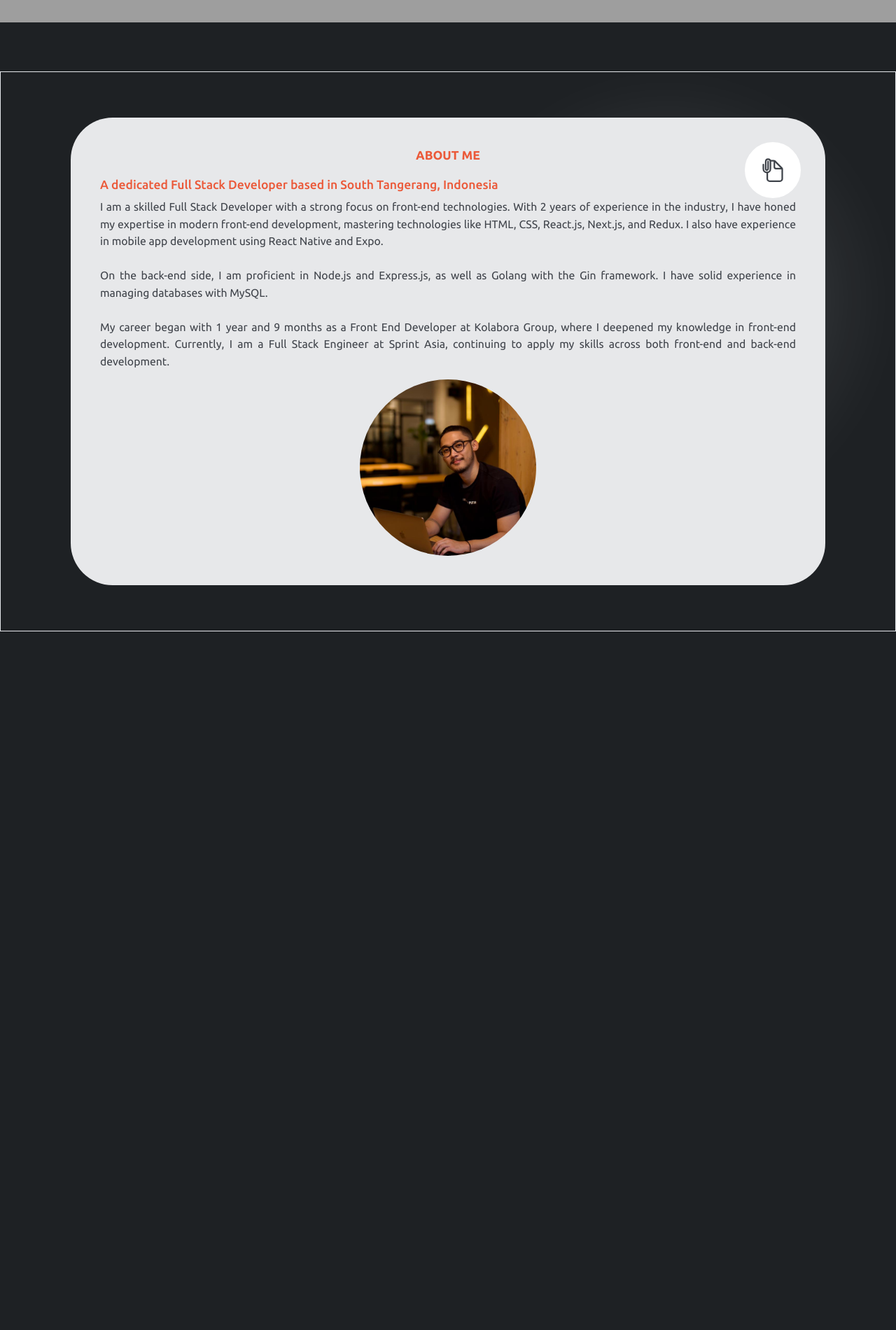
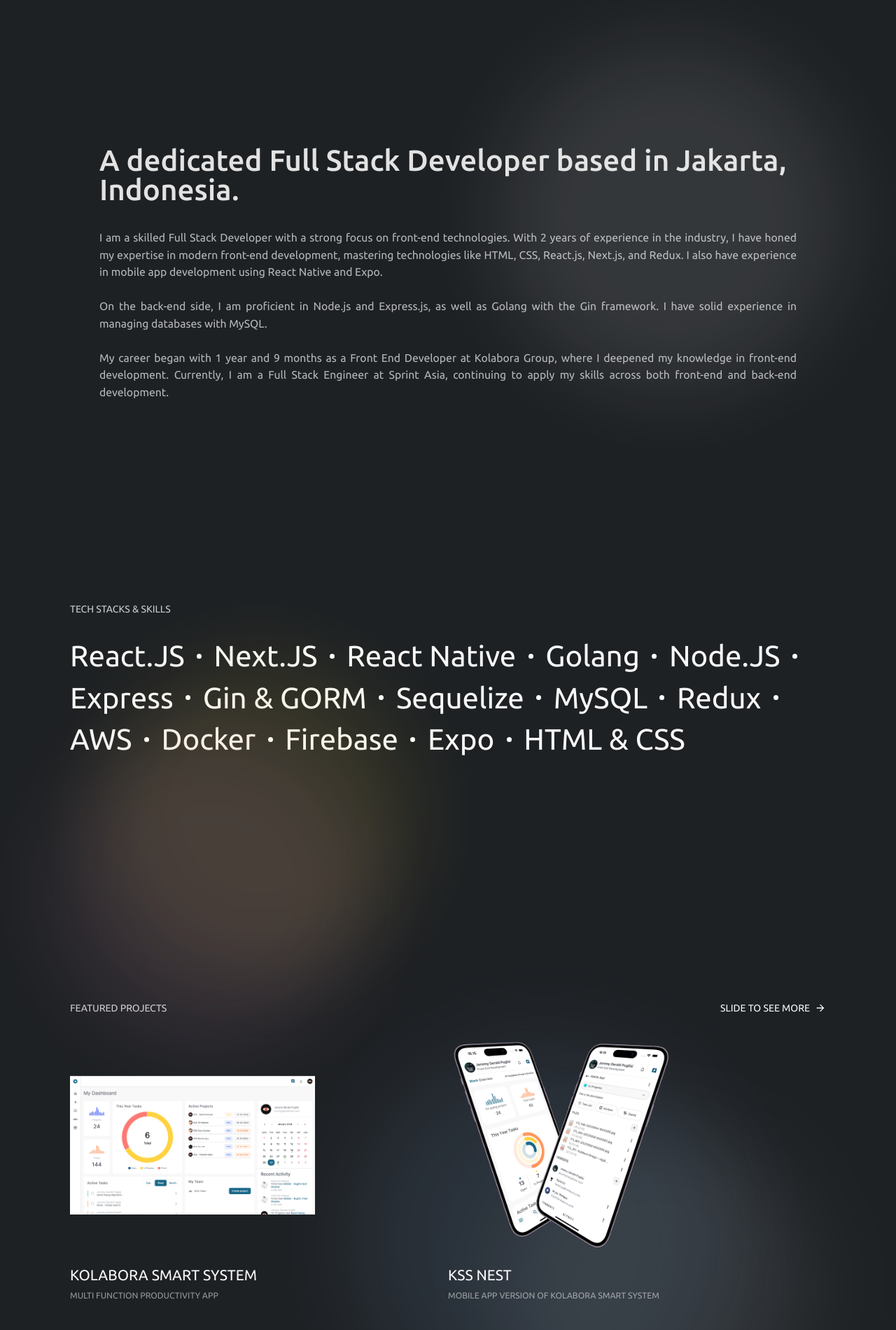
Before and after one commit to jrmygp/porto-fe, a React (Vite) app: page / in a window 1280 px wide. Shown: the part 880-2780 px from the top of the page at 70% size. Before the commit the page ends 1782 px from the top, so only its background shows below. Built offline with nearby package versions, Linux system fonts and the light colour scheme; grey boxes are pictures that could not be loaded.

Commit message:
UI : greater ui/ux improvements

```diff
--- a/package.json
+++ b/package.json
@@ -19,6 +19,7 @@
     "react-icons": "^5.0.0",
     "react-multi-carousel": "^2.8.4",
     "react-responsive-modal": "^6.4.2",
+    "swiper": "^11.1.11",
     "yup": "^1.3.3"
   },
   "devDependencies": {
--- a/src/App.jsx
+++ b/src/App.jsx
@@ -4,17 +4,16 @@
 import Navbar from "./components/Navbar/Navbar";
 import classes from "./App.module.css";
 import MobileMenuList from "./components/MobileMenuList";
-import { Parallax, ParallaxLayer } from "@react-spring/parallax";
 import AboutMe from "./components/AboutMe/AboutMe";
 import AnimationWrapper from "./components/AnimationWrapper";
 import Footer from "./components/Footer/Footer";
 import ProjectsV2 from "./components/ProjectsV2/ProjectsV2";
-import Background from "./assets/texture1.gif";
 
 function App() {
+  const indicatorRef = useRef(null);
+  const textRef = useRef(null);
   const [menuIsOpen, setMenuIsOpen] = useState(false);
-  const [isVisible, setIsVisible] = useState(true);
-  const textRef = useRef(null);
+  const [isNearBottom, setIsNearBottom] = useState(false);
 
   const toggleMenu = () => {
     setMenuIsOpen(!menuIsOpen);
@@ -53,34 +52,29 @@
     }
   }, []);
 
-  // useEffect(() => {
-  //   const handleScroll = () => {
-  //     const parallaxElement = parallaxRef.current.container.current;
+  useEffect(() => {
+    const handleScroll = () => {
+      const scrollHeight = document.documentElement.scrollHeight;
+      const scrollTop = document.documentElement.scrollTop;
+      const clientHeight = window.innerHeight;
 
-  //     // Trigger hide 300px before reaching the bottom
-  //     const earlyTriggerOffset = 200;
-  //     const scrolledToEarlyBottom =
-  //       parallaxElement.scrollTop + parallaxElement.clientHeight >= parallaxElement.scrollHeight - earlyTriggerOffset;
+      // Calculate the distance from the bottom
+      const distanceFromBottom = scrollHeight - (scrollTop + clientHeight);
 
-  //     if (scrolledToEarlyBottom) {
-  //       setIsVisible(false);
-  //     } else {
-  //       setIsVisible(true);
-  //     }
-  //   };
+      // Set isNearBottom to true if the distance is less than or equal to 500px
+      if (distanceFromBottom <= 500) {
+        setIsNearBottom(true);
+      } else {
+        setIsNearBottom(false);
+      }
+    };
 
-  //   const parallaxElement = parallaxRef.current.container.current;
+    window.addEventListener("scroll", handleScroll);
 
-  //   if (parallaxElement) {
-  //     parallaxElement.addEventListener("scroll", handleScroll);
-  //   }
-
-  //   return () => {
-  //     if (parallaxElement) {
-  //       parallaxElement.removeEventListener("scroll", handleScroll);
-  //     }
-  //   };
-  // }, [parallaxRef]);
+    return () => {
+      window.removeEventListener("scroll", handleScroll);
+    };
+  }, []);
 
   return (
     <div className="flex flex-col gap-20">
@@ -88,7 +82,7 @@
         <Navbar />
       </div>
 
-      <div className="flex lg:hidden sticky top-10 z-50 justify-end mr-5">
+      <div className="flex lg:hidden fixed top-10 right-0 z-50 justify-end mr-5">
         <MobileMenuButton toggle={toggleMenu} isOpen={menuIsOpen} />
       </div>
 
@@ -100,7 +94,7 @@
         <div className={classes.container}>
           <div className={`${classes["layer"]} ${classes["dark_layer"]}`}>
             <div
-              className={`text-6xl lg:text-8xl ${classes["text_container"]}`}
+              className={`text-5xl md:text-8xl ${classes["text_container"]}`}
               onMouseEnter={onMouseEnter}
               onMouseLeave={onMouseLeave}
             >
@@ -111,7 +105,7 @@
           </div>
 
           <div className={`${classes["layer"]} ${classes["layer_red"]}`}>
-            <div className={`${`text-6xl lg:text-8xl ${classes["text_container"]}`} ${classes["text_black"]}`}>
+            <div className={`${`text-5xl md:text-8xl ${classes["text_container"]}`} ${classes["text_black"]}`}>
               <div>SOFTWARE</div>
               <div>ENGINEER</div>
               <div>DEVELOPER</div>
@@ -120,17 +114,75 @@
         </div>
       </section>
 
-      <section className="h-screen relative border flex items-center">
-        <div className="absolute top-20 right-20 w-[500px] h-[500px] rounded-full bg-white filter blur-3xl opacity-10 animate-blob" />
+      <section className="h-screen relative flex items-center" id="about-me">
+        <div className="absolute top-20 right-20 w-40 h-40 md:w-[500px] md:h-[500px] rounded-full bg-white filter blur-3xl opacity-10 animate-blob" />
         <AboutMe />
-        {/* <div className="absolute top-10 left-40 w-72 h-72 rounded-full bg-yellow-300 mix-blend-multiply filter blur-xl opacity-70 animate-blob animation-delay-2000"></div>
-        <div className="absolute top-40 left-20 w-72 h-72 rounded-full bg-pink-300 mix-blend-multiply filter blur-xl opacity-70 animate-blob animation-delay-4000"></div> */}
+      </section>
+
+      <section className="h-[700px] md:h-[500px] relative" id="technologies">
+        <div className="absolute top-10 left-40 w-40 h-40 md:w-[500px] md:h-[500px] rounded-full bg-yellow-300  filter blur-3xl opacity-10 animate-blob animation-delay-2000"></div>
+        <div className="absolute top-40 left-20 w-40 h-40 md:w-[500px] md:h-[500px] rounded-full bg-pink-300  filter blur-3xl opacity-10 animate-blob animation-delay-2000"></div>
+
+        <div className="flex flex-col gap-10 px-2 md:px-[100px] lg:px-[400px] font-ubuntu">
+          <AnimationWrapper delay={1}>
+            <p className="opacity-80">TECH STACKS & SKILLS</p>
+          </AnimationWrapper>
+
+          <AnimationWrapper delay={1.5}>
+            <div className="flex items-center gap-5 flex-wrap">
+              <p className="text-5xl">React.JS</p>
+              <div className="bg-white rounded-full h-2 w-2" />
+              <p className="text-5xl">Next.JS</p>
+              <div className="bg-white rounded-full h-2 w-2" />
+              <p className="text-5xl">React Native</p>
+              <div className="bg-white rounded-full h-2 w-2" />
+              <p className="text-5xl">Golang</p>
+              <div className="bg-white rounded-full h-2 w-2" />
+              <p className="text-5xl">Node.JS</p>
+              <div className="bg-white rounded-full h-2 w-2" />
+              <p className="text-5xl">Express</p>
+              <div className="bg-white rounded-full h-2 w-2" />
+              <p className="text-5xl">Gin & GORM</p>
+              <div className="bg-white rounded-full h-2 w-2" />
+              <p className="text-5xl">Sequelize</p>
+              <div className="bg-white rounded-full h-2 w-2" />
+              <p className="text-5xl">MySQL</p>
+              <div className="bg-white rounded-full h-2 w-2" />
+              <p className="text-5xl">Redux</p>
+              <div className="bg-white rounded-full h-2 w-2" />
+              <p className="text-5xl">AWS</p>
+              <div className="bg-white rounded-full h-2 w-2" />
+              <p className="text-5xl">Docker</p>
+              <div className="bg-white rounded-full h-2 w-2" />
+              <p className="text-5xl">Firebase</p>
+              <div className="bg-white rounded-full h-2 w-2" />
+              <p className="text-5xl">Expo</p>
+              <div className="bg-white rounded-full h-2 w-2" />
+              <p className="text-5xl">HTML & CSS</p>
+            </div>
+          </AnimationWrapper>
+        </div>
+      </section>
+
+      <section className="h-screen relative" id="projects">
+        <div className="absolute top-40 right-20 w-40 h-40 md:w-[500px] md:h-[500px] rounded-full bg-pink-300 filter blur-3xl mix-blend-luminosity opacity-10 animate-blob animation-delay-2000"></div>
+        <div className="absolute top-40 right-80 w-40 h-40 md:w-[500px] md:h-[500px] rounded-full bg-blue-300 filter blur-3xl opacity-10 animate-blob animation-delay-4000"></div>
+
+        <ProjectsV2 />
+      </section>
+
+      <section className="h-[500px] relative">
+        <div className="absolute left-32 right-0 ml-auto mr-auto w-40 h-40 md:w-[500px] md:h-[500px] rounded-full bg-green-300 filter blur-3xl opacity-10 animate-blob animation-delay-2000"></div>
+        <div className="absolute -left-32 right-0 ml-auto mr-auto w-40 h-40 md:w-[500px] md:h-[500px] rounded-full bg-red-300 filter blur-3xl opacity-10 animate-blob animation-delay-4000"></div>
+
+        <Footer />
       </section>
 
       <div
-        className={`${classes["circle-wrapper"]} transition-opacity duration-500 ${
-          isVisible ? "opacity-100" : "opacity-0"
-        }`}
+        ref={indicatorRef}
+        className={`${classes["circle-wrapper"]} ${
+          isNearBottom ? "opacity-0" : "opacity-100"
+        } transition-opacity duration-500`}
       >
         <div className={classes.circle}>
           <div className={classes.text}>
--- a/src/App.module.css
+++ b/src/App.module.css
@@ -37,7 +37,6 @@
 }
 
 .text_container {
-  width: 380px;
   padding: 20px;
   display: flex;
   flex-direction: column;
@@ -104,8 +103,3 @@
   font-size: 1.2em;
   transform-origin: 0 100px;
 }
-.arrow {
-  height: 100px;
-  width: 1px;
-  border: 1px solid #3f434a;
-}
--- a/src/components/AboutMe/AboutMe.jsx
+++ b/src/components/AboutMe/AboutMe.jsx
@@ -1,60 +1,33 @@
-import AnimatedButton from "../AnimatedButton/AnimatedButton";
 import AnimationWrapper from "../AnimationWrapper";
-import profile from "@/assets/profile-hd2.jpg";
 
 const AboutMe = () => {
-  const downloadResumeHandler = () => {
-    const a = document.createElement("a");
-    a.style.display = "none";
-    a.href = "http://localhost:5173/src/assets/resume.pdf";
-    a.download = "resume jeremy gerald puglisi";
-    a.click();
-    a.remove();
-  };
-
   return (
-    <div className="px-2 md:px-[100px] lg:px-[400px]" id="about-me">
-      <div className="h-full flex flex-col items-center gap-5 justify-center bg-[#e7e8ea] rounded-[60px] relative font-ubuntu px-4 py-12 md:p-12">
-        <AnimationWrapper delay={0.5}>
-          <div className="text-xl lg:text-5xl text-left flex text-primary font-bold">ABOUT ME</div>
+    <div className="px-2 md:px-[100px] lg:px-[400px]">
+      <div className="h-full flex flex-col items-center gap-5 justify-center font-ubuntu px-4 py-12 md:p-12">
+        <div className="flex flex-col gap-10 text-left">
+          <AnimationWrapper delay={1}>
+            <p className="text-5xl font-semibold opacity-90">
+              A dedicated Full Stack Developer based in Jakarta, Indonesia.
+            </p>
           </AnimationWrapper>
 
-        <div className="grid grid-cols-6 gap-4 lg:gap-2">
-          <div className="col-span-6 lg:col-span-4">
-            <AnimationWrapper delay={1}>
-              <div className="flex flex-col gap-2 text-left text-primary ">
-                <p className="text-xl text-text-orange font-semibold">
-                  A dedicated Full Stack Developer based in South Tangerang, Indonesia
-                </p>
-
-                <p className="text-lg text-justify font-normal text-text-primary">
+          <AnimationWrapper delay={1.25}>
+            <p className="text-lg text-justify font-normal opacity-70">
               I am a skilled Full Stack Developer with a strong focus on front-end technologies. With 2 years of
               experience in the industry, I have honed my expertise in modern front-end development, mastering
               technologies like HTML, CSS, React.js, Next.js, and Redux. I also have experience in mobile app
               development using React Native and Expo.
               <br />
               <br />
-                  On the back-end side, I am proficient in Node.js and Express.js, as well as Golang with the Gin
-                  framework. I have solid experience in managing databases with MySQL.
+              On the back-end side, I am proficient in Node.js and Express.js, as well as Golang with the Gin framework.
+              I have solid experience in managing databases with MySQL.
               <br />
               <br />
-                  My career began with 1 year and 9 months as a Front End Developer at Kolabora Group, where I deepened
-                  my knowledge in front-end development. Currently, I am a Full Stack Engineer at Sprint Asia,
-                  continuing to apply my skills across both front-end and back-end development.
+              My career began with 1 year and 9 months as a Front End Developer at Kolabora Group, where I deepened my
+              knowledge in front-end development. Currently, I am a Full Stack Engineer at Sprint Asia, continuing to
+              apply my skills across both front-end and back-end development.
             </p>
-              </div>
           </AnimationWrapper>
-          </div>
-
-          <div className="col-span-6 lg:col-span-2">
-            <AnimationWrapper delay={1.25}>
-              <img alt="profile-img" src={profile} className="w-72 h-72 rounded-full object-cover" />
-            </AnimationWrapper>
-          </div>
-        </div>
-
-        <div className="absolute top-3/4 md:top-10 right-10 opacity-80 md:opacity-100">
-          <AnimatedButton onClick={downloadResumeHandler} />
         </div>
       </div>
     </div>
--- a/src/components/AnimationWrapper.jsx
+++ b/src/components/AnimationWrapper.jsx
@@ -27,7 +27,7 @@
         initial="hidden"
         animate={mainControls}
         transition={{ duration: 0.5, delay: delay || 0.25 }}
-        className={`h-full flex justify-center ${className}`}
+        className={`h-full flex ${className}`}
       >
         {children}
       </motion.div>
--- a/src/components/Navbar/Navbar.jsx
+++ b/src/components/Navbar/Navbar.jsx
@@ -3,8 +3,6 @@
 import { memo, useEffect, useState } from "react";
 
 import { IoLogoGithub, IoLogoLinkedin, IoLogoInstagram } from "react-icons/io";
-
-import classes from "./Navbar.module.css";
 
 function Navbar({ parallaxRef }) {
   const [scrolled, setScrolled] = useState(false);
--- a/src/components/ProjectsV2/ProjectCardV2/ProjectCardV2.jsx
+++ b/src/components/ProjectsV2/ProjectCardV2/ProjectCardV2.jsx
@@ -1,52 +1,30 @@
-import AnimationWrapper from "@/components/AnimationWrapper";
-import { IoMdOpen } from "react-icons/io";
+const ProjectCardV2 = ({ image, title, description, stacks, url }) => {
+  return (
+    <a
+      className="flex flex-col flex-wrap gap-6 w-[350px] group cursor-pointer h-[500px]"
+      href={url}
+      target="_blank"
+      rel="noreferrer"
+    >
+      <div className="overflow-hidden">
+        <img
+          alt="project-img"
+          src={image}
+          className="h-[300px] object-contain transform transition-transform duration-700 ease-in-out group-hover:scale-125"
+        />
+      </div>
 
-const ProjectCardV2 = ({ id, image, title, description, stacks, url }) => {
-  return (
-    <AnimationWrapper delay={0.25}>
-      <div className={`flex flex-wrap gap-6 ${id % 2 == 0 ? "flex-row-reverse" : "flex-row"}`}>
-        <img alt="project-img" src={image} className="w-[450px] rounded-lg object-cover" />
+      <div className="flex flex-col gap-2">
+        <p className="font-ubuntu text-2xl text-left uppercase">{title}</p>
+        <p className="text-sm font-ubuntu text-left opacity-55 uppercase">{description}</p>
 
-        <div className="flex flex-col gap-2 w-full">
-          <p
-            className={`font-bold font-ubuntu text-2xl text-primary text-center ${
-              id % 2 == 0 ? "md:text-right" : "md:text-left"
-            }`}
-          >
-            {title}
-          </p>
-          <p
-            className={`text-lg font-ubuntu font-bold text-text-primary text-center ${
-              id % 2 == 0 ? "md:text-right" : "md:text-left"
-            }`}
-          >
-            {description}
-          </p>
-
-          <div
-            className={`flex items-center gap-2 mt-10 justify-center ${
-              id % 2 == 0 ? "md:justify-end" : "md:justify-start"
-            }`}
-          >
-            {stacks.map((stack, idx) => (
-              <img key={idx} alt={`${stack.img}-img`} src={stack.img} className="h-8 w-8 object-contain rounded-lg" />
-            ))}
-          </div>
-
-          <a
-            className={`flex items-center gap-2 cursor-pointer mt-2 justify-center ${
-              id % 2 == 0 ? "md:justify-end" : "md:justify-start"
-            }`}
-            href={url}
-            target="_blank"
-            rel="noreferrer"
-          >
-            <IoMdOpen size={28} className="text-text-primary" />
-            <p className="font-semibold font-ubuntu text-text-primary text-lg">Live</p>
-          </a>
+        <div className="flex items-center gap-2 mt-10 justify-start">
+          {stacks.map((stack, idx) => (
+            <img key={idx} alt={`${stack.img}-img`} src={stack.img} className="h-8 w-8 object-contain rounded-lg" />
+          ))}
         </div>
       </div>
-    </AnimationWrapper>
+    </a>
   );
 };
 
--- a/src/components/ProjectsV2/ProjectsV2.jsx
+++ b/src/components/ProjectsV2/ProjectsV2.jsx
@@ -1,3 +1,9 @@
+import { Swiper, SwiperSlide } from "swiper/react";
+import { Pagination } from "swiper/modules";
+import "swiper/css";
+import "swiper/css/pagination";
+import { MdArrowForward } from "react-icons/md";
+
 import ProjectCardV2 from "./ProjectCardV2/ProjectCardV2";
 import Nest from "@/assets/project/nest.png";
 import KSS from "@/assets/project/kss.png";
@@ -18,8 +24,10 @@
 import express from "@/assets/express_js.png";
 import mysql from "@/assets/mysql.png";
 import chakra from "@/assets/chakra.png";
+import golang from "@/assets/go.png";
+import gin from "@/assets/gin.png";
 
-import classes from "./ProjectsV2.module.css";
+import AnimationWrapper from "../AnimationWrapper";
 
 const ProjectsV2 = () => {
   const projects = [
@@ -45,7 +53,7 @@
       description: "Digital voucher management app",
       image: Prezent,
       url: "https://www.prezent.id/login",
-      stacks: [{ img: React }, { img: redux }, { img: tailwind }, { img: css }],
+      stacks: [{ img: React }, { img: redux }, { img: tailwind }, { img: golang }, { img: gin }, { img: mysql }],
     },
     {
       id: 4,
@@ -54,7 +62,7 @@
         "Sandeza Bills is a product that connects all billers into one single product to provide all PPOB at one.",
       image: SandezaBills,
       url: "https://sandeza.id/login",
-      stacks: [{ img: React }, { img: redux }, { img: tailwind }, { img: css }],
+      stacks: [{ img: React }, { img: redux }, { img: tailwind }, { img: golang }, { img: gin }, { img: mysql }],
     },
     {
       id: 5,
@@ -91,20 +99,48 @@
   ];
 
   return (
-    <div className={`${classes.container} flex flex-col gap-48 h-[400px] overflow-y-auto`}>
+    <div className="flex flex-col gap-10 px-2 md:px-[100px] lg:px-[400px] font-ubuntu">
+      <AnimationWrapper delay={1}>
+        <div className="w-full flex items-center justify-between">
+          <p className="opacity-80">FEATURED PROJECTS</p>
+          <div className="flex items-center gap-2">
+            <p>SLIDE TO SEE MORE</p>
+            <MdArrowForward size={16} className="mb-0.5" />
+          </div>
+        </div>
+      </AnimationWrapper>
+
+      <AnimationWrapper delay={1.25}>
+        <Swiper
+          pagination={{
+            dynamicBullets: true,
+          }}
+          breakpoints={{
+            310: {
+              slidesPerView: 1,
+            },
+            756: {
+              slidesPerView: 2,
+            },
+          }}
+          modules={[Pagination]}
+          className="w-full"
+        >
           {projects.map((project) => {
             return (
+              <SwiperSlide key={project.id}>
                 <ProjectCardV2
-            key={project.id}
-            id={project.id}
+                  description={project.description}
                   image={project.image}
+                  stacks={project.stacks}
+                  title={project.title}
                   url={project.url}
-            title={project.title}
-            description={project.description}
-            stacks={project.stacks}
                 />
+              </SwiperSlide>
             );
           })}
+        </Swiper>
+      </AnimationWrapper>
     </div>
   );
 };
--- a/src/index.css
+++ b/src/index.css
@@ -7,7 +7,7 @@
     animation-delay: 2s;
   }
   .animation-delay-4000 {
-    animation-delay: 2s;
+    animation-delay: 4s;
   }
 }
 
@@ -82,3 +82,13 @@
   font-weight: 800;
   font-style: normal;
 }
+
+/* Custom pagination bullets */
+.swiper-pagination-bullet {
+  background-color: #888; /* Default color */
+  opacity: 1;
+}
+
+.swiper-pagination-bullet-active {
+  background-color: #f8f8f8; /* Active bullet color */
+}
```
Also changed, not shown: src/components/Button/Button.module.css (+4 -4 lines), src/components/Footer/Footer.jsx (+40 -120 lines), 1 other file (tests, documents, lock files or other folders). Lines whose indentation alone changed are shown as unchanged.
